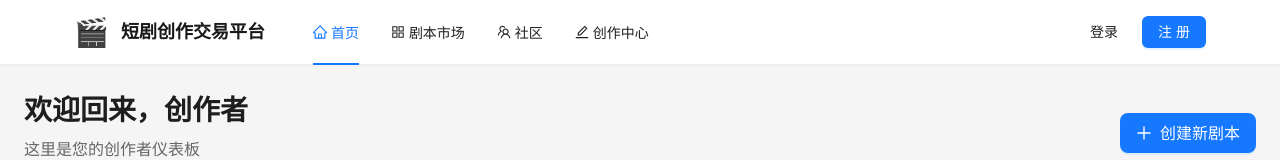
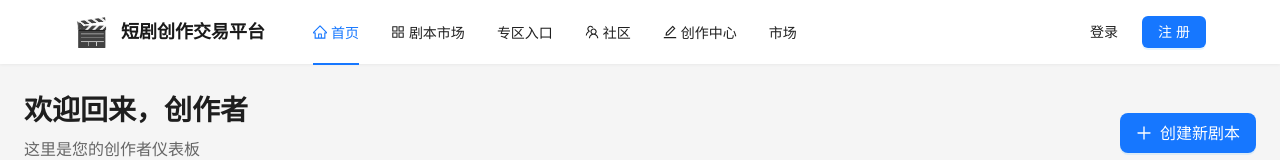
Before and after one commit to damiyoyo520-pixel/midodo-, a Vue app in the folder frontend/: page /dashboard in a window 1280 px wide. Shown: the top 160 px of the page. Built offline with nearby package versions, Linux system fonts and the light colour scheme; no server answers.

Commit message:
feat: 显示剧本交易平台
Co-authored-by: traeagent <traeagent@users.noreply.github.com>

```diff
--- a/frontend/src/App.vue
+++ b/frontend/src/App.vue
@@ -23,6 +23,15 @@
                 <AppstoreOutlined />
                 剧本市场
               </a-menu-item>
+              <a-sub-menu key="zones">
+                <template #title>
+                  <GlobeOutlined />
+                  专区入口
+                </template>
+                <a-menu-item key="zone-global">海外专区</a-menu-item>
+                <a-menu-item key="zone-culture">文旅专区</a-menu-item>
+                <a-menu-item key="zone-heritage">非遗专区</a-menu-item>
+              </a-sub-menu>
               <a-menu-item key="community">
                 <TeamOutlined />
                 社区
@@ -30,6 +39,10 @@
               <a-menu-item key="workspace">
                 <EditOutlined />
                 创作中心
+              </a-menu-item>
+              <a-menu-item key="marketplace">
+                <StoreOutlined />
+                市场
               </a-menu-item>
             </a-menu>
 
@@ -111,7 +124,9 @@ import {
   StarOutlined,
   SettingOutlined,
   LogoutOutlined,
-  DownOutlined
+  DownOutlined,
+  GlobeOutlined,
+  StoreOutlined
 } from '@ant-design/icons-vue'
 import { useAuthStore } from '@/stores/auth'
 
@@ -153,11 +168,23 @@ const handleMenuClick = ({ key }: { key: string }) => {
     case 'scripts':
       router.push('/scripts')
       break
+    case 'zone-global':
+      router.push('/zone/global')
+      break
+    case 'zone-culture':
+      router.push('/zone/culture')
+      break
+    case 'zone-heritage':
+      router.push('/zone/heritage')
+      break
     case 'community':
       router.push('/community')
       break
     case 'workspace':
       router.push('/workspace')
+      break
+    case 'marketplace':
+      router.push('/marketplace')
       break
   }
 }
```
